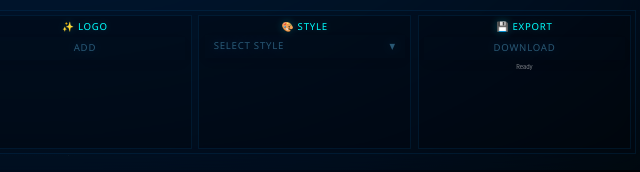
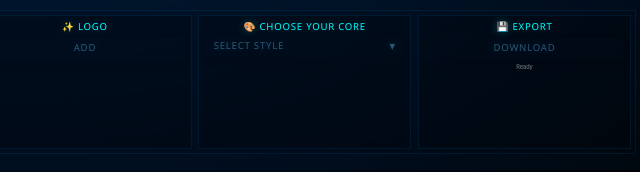
Before and after one commit to fjutobciaga123/website_core-, a website: page dashboard/index.html in a window 1280 px wide. Shown: the part 625-797 px from the top of the page, 631-1271 px from the left. Drawn offline with Linux system fonts and the light colour scheme.

Commit message:
Dashboard: change STYLE label to CHOOSE YOUR CORE

```diff
--- a/dashboard/index.html
+++ b/dashboard/index.html
@@ -1372,7 +1372,7 @@
 
                 <!-- Core Style Selection -->
                 <div class="control-group" id="coreStyleControls">
-                    <h3>🎨 STYLE</h3>
+                    <h3>🎨 CHOOSE YOUR CORE</h3>
                     <button class="control-button style-toggle-btn" id="styleToggleBtn" disabled>
                         <span id="selectedStyleName">Select Style</span>
                         <span class="toggle-arrow">▼</span>
```
